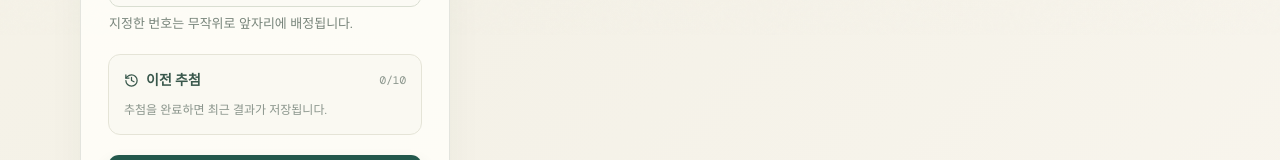
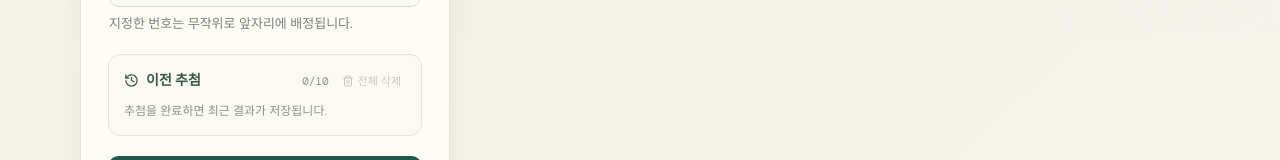
Before and after one commit to Reo365/jari-bbobgi, a React (Vite) app in the folder artifacts/seat-draw/: page / in a window 1280 px wide. Shown: the part 765-925 px from the top of the page. Built offline with nearby package versions, Linux system fonts and the light colour scheme.

Commit message:
fix: prioritize seat drag movement

```diff
--- a/artifacts/seat-draw/src/App.tsx
+++ b/artifacts/seat-draw/src/App.tsx
@@ -12,6 +12,7 @@ import {
   LayoutGrid,
   Shuffle,
   TicketCheck,
+  Trash2,
   X,
 } from 'lucide-react';
 import {
@@ -258,6 +259,12 @@ function Home() {
     window.localStorage.setItem(HISTORY_STORAGE_KEY, JSON.stringify(nextHistory));
   };
 
+  const clearHistory = () => {
+    setHistory([]);
+    setActiveRecordId(null);
+    window.localStorage.removeItem(HISTORY_STORAGE_KEY);
+  };
+
   const generate = () => {
     setDrawError('');
     if (countdown !== null) return;
@@ -457,7 +464,12 @@ function Home() {
             <section className="history-section" aria-labelledby="history-title">
               <div className="history-heading">
                 <h3 className="history-title" id="history-title"><History size={15} /> 이전 추첨</h3>
-                <span className="history-count">{history.length}/{MAX_HISTORY_ITEMS}</span>
+                <div className="history-actions">
+                  <span className="history-count">{history.length}/{MAX_HISTORY_ITEMS}</span>
+                  <button className="history-clear" type="button" onClick={clearHistory} disabled={history.length === 0}>
+                    <Trash2 size={12} /> 전체 삭제
+                  </button>
+                </div>
               </div>
               {history.length > 0 ? (
                 <div className="history-list">
--- a/artifacts/seat-draw/src/index.css
+++ b/artifacts/seat-draw/src/index.css
@@ -219,7 +219,11 @@
 .history-section { margin:0 0 20px; padding:15px; border:1px solid #e5e4d7; border-radius:12px; background:#faf9f2; }
 .history-heading { display:flex; align-items:center; justify-content:space-between; gap:10px; margin-bottom:10px; }
 .history-title { display:flex; align-items:center; gap:7px; margin:0; color:#39584c; font-size:14px; font-weight:700; }
+.history-actions { display:flex; align-items:center; gap:8px; }
 .history-count { color:#8a958c; font-family:'DM Mono',monospace; font-size:11px; }
+.history-clear { display:flex; align-items:center; gap:4px; padding:3px 5px; border:0; border-radius:5px; background:transparent; color:#9a8178; font-size:11px; }
+.history-clear:hover:not(:disabled) { background:#f5e8e2; color:#b25a4a; }
+.history-clear:disabled { cursor:not-allowed; opacity:.42; }
 .history-list { display:flex; flex-direction:column; gap:6px; }
 .history-item { display:flex; align-items:stretch; gap:4px; min-width:0; }
 .history-load { display:flex; flex:1; min-width:0; flex-direction:column; align-items:flex-start; gap:2px; padding:8px 9px; border:1px solid transparent; border-radius:7px; background:transparent; color:#5f7066; text-align:left; }
@@ -278,7 +282,7 @@
 .seat-omitted .seat-number, .seat-omitted .seat-label { color:#a5a69d; }
 .seat[data-seat-index] { cursor:grab; touch-action:none; }
 .seat[data-seat-index]:active { cursor:grabbing; }
-.seat-dragged { position:relative; border-color:#6d9986; box-shadow:0 0 0 3px rgba(76,132,108,.14), 0 10px 24px rgba(35,88,76,.18); will-change:transform; }
+.seat-dragged { position:relative; animation:none; border-color:#6d9986; box-shadow:0 0 0 3px rgba(76,132,108,.14), 0 10px 24px rgba(35,88,76,.18); will-change:transform; }
 .seat-drag-target { border-color:#4d8c72; box-shadow:0 0 0 3px rgba(76,132,108,.18); transform:translateY(-2px); }
 .priority-legend { display:flex; align-items:center; gap:8px; margin:7px 2px 0; color:#8b6b54; font-size:13px; line-height:1.5; }
 .priority-legend-swatch { flex:none; width:12px; height:12px; border:1px solid #c87950; border-radius:3px; background:#f5d6bd; }
```
